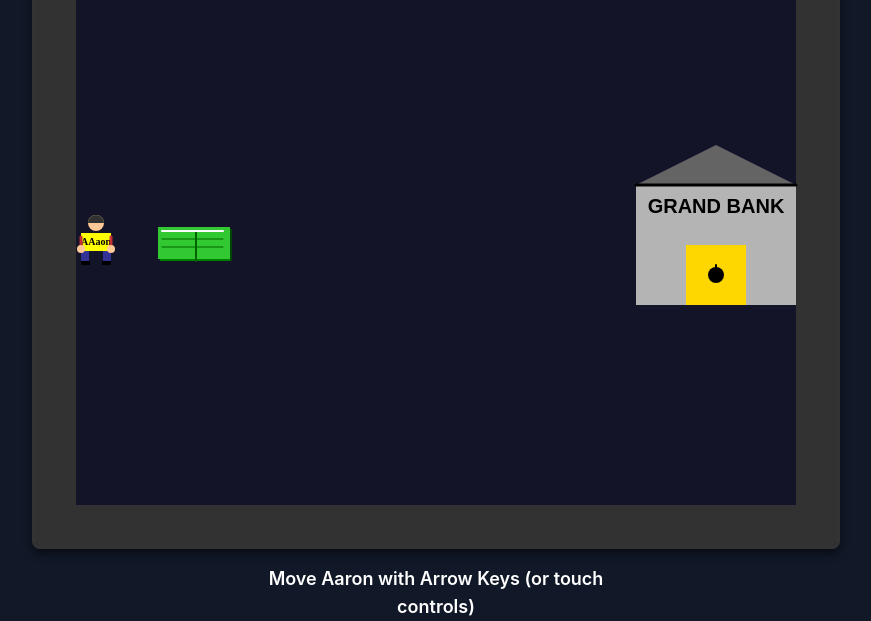
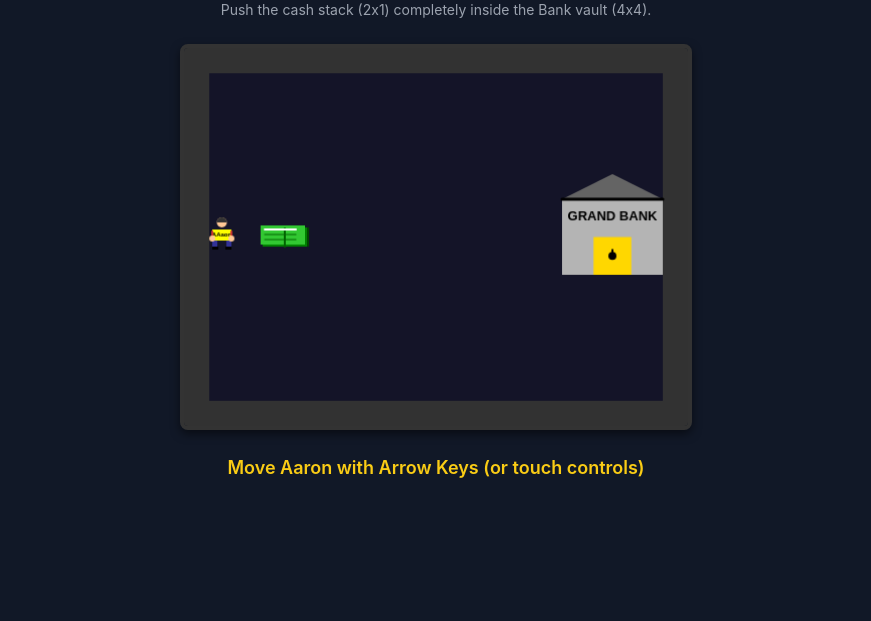
Before and after one commit to lukelightwave/aaronsbankrun, a plain HTML site: page index.html in a window 1280 px wide. Shown: the part 181-802 px from the top of the page, without its empty margins (204-1075 px from the left). Drawn offline with nearby package versions, Linux system fonts and the light colour scheme.

Commit message:
Add files via upload

```diff
--- a/index.html
+++ b/index.html
@@ -13,6 +13,15 @@
             border: 4px solid #333;
             border-radius: 8px;
             touch-action: none; /* Prevents default mobile scrolling/zoom */
+            /* Ensure canvas container respects flex/centering */
+            display: block;
+            max-width: 100%;
+            height: auto;
+        }
+        /* Make the touch controls look better on mobile */
+        #touchControls button {
+            transition: all 0.1s ease;
+            box-shadow: 0 4px 6px rgba(0, 0, 0, 0.3);
         }
     </style>
     <script>
@@ -27,36 +36,37 @@
         }
     </script>
 </head>
-<body class="bg-gray-900 text-white font-sans flex flex-col items-center justify-center min-h-screen p-4">
+<body class="bg-gray-900 text-white font-sans flex flex-col items-center justify-center min-h-screen p-4 overflow-x-hidden">
 
     <h1 class="text-3xl font-bold mb-4 text-yellow-400">Aaron's Bank Run</h1>
-    <p class="text-sm mb-6 text-gray-400">Push the cash stack (2x1) completely inside the Bank vault (4x4).</p>
+    <p class="text-sm mb-6 text-gray-400 text-center">Push the cash stack (2x1) completely inside the Bank vault (4x4).</p>
 
-    <div class="flex flex-col items-center justify-center space-y-4">
-        <canvas id="gameCanvas"></canvas>
+    <div id="gameContainer" class="flex flex-col items-center justify-center w-full max-w-lg space-y-4">
+        <!-- Canvas wrapper is critical for responsive scaling -->
+        <canvas id="gameCanvas" class="w-full"></canvas>
 
         <!-- Instruction and Status Panel -->
-        <div id="statusPanel" class="w-full max-w-sm text-center">
+        <div id="statusPanel" class="w-full text-center p-2">
             <p id="gameMessage" class="text-lg font-semibold h-6">Move Aaron with Arrow Keys</p>
             <p id="resetHint" class="text-sm text-gray-500 mt-1"></p>
         </div>
 
         <!-- Touch Controls (Visible on mobile) -->
-        <div id="touchControls" class="grid grid-cols-3 gap-2 mt-4 md:hidden">
+        <div id="touchControls" class="grid grid-cols-3 gap-3 w-60 mt-4 md:hidden">
             <div></div>
-            <button onclick="game.attemptMove(0, -1)" class="p-3 bg-gray-700 hover:bg-gray-600 rounded-full shadow-lg transition duration-150 active:scale-95">
+            <button onclick="gameInstance.attemptMove(0, -1)" class="p-3 bg-gray-700 hover:bg-gray-600 rounded-full shadow-lg transition duration-150 active:scale-95">
                 <svg class="w-6 h-6 mx-auto" fill="none" stroke="currentColor" viewBox="0 0 24 24"><path stroke-linecap="round" stroke-linejoin="round" stroke-width="2" d="M5 10l7-7m0 0l7 7m-7-7v18"></path></svg>
             </button>
             <div></div>
-            <button onclick="game.attemptMove(-1, 0)" class="p-3 bg-gray-700 hover:bg-gray-600 rounded-full shadow-lg transition duration-150 active:scale-95">
+            <button onclick="gameInstance.attemptMove(-1, 0)" class="p-3 bg-gray-700 hover:bg-gray-600 rounded-full shadow-lg transition duration-150 active:scale-95">
                 <svg class="w-6 h-6 mx-auto" fill="none" stroke="currentColor" viewBox="0 0 24 24"><path stroke-linecap="round" stroke-linejoin="round" stroke-width="2" d="M10 19l-7-7m0 0l7-7m-7 7h18"></path></svg>
             </button>
-            <button onclick="game.resetGame()" class="p-3 bg-red-600 hover:bg-red-500 rounded-lg shadow-lg text-sm transition duration-150 active:scale-95">Reset</button>
-            <button onclick="game.attemptMove(1, 0)" class="p-3 bg-gray-700 hover:bg-gray-600 rounded-full shadow-lg transition duration-150 active:scale-95">
+            <button onclick="gameInstance.resetGame()" class="p-3 bg-red-600 hover:bg-red-500 rounded-lg shadow-lg text-sm font-bold text-white transition duration-150 active:scale-95">Reset</button>
+            <button onclick="gameInstance.attemptMove(1, 0)" class="p-3 bg-gray-700 hover:bg-gray-600 rounded-full shadow-lg transition duration-150 active:scale-95">
                 <svg class="w-6 h-6 mx-auto" fill="none" stroke="currentColor" viewBox="0 0 24 24"><path stroke-linecap="round" stroke-linejoin="round" stroke-width="2" d="M14 5l7 7m0 0l-7 7m7-7H3"></path></svg>
             </button>
             <div></div>
-            <button onclick="game.attemptMove(0, 1)" class="p-3 bg-gray-700 hover:bg-gray-600 rounded-full shadow-lg transition duration-150 active:scale-95">
+            <button onclick="gameInstance.attemptMove(0, 1)" class="p-3 bg-gray-700 hover:bg-gray-600 rounded-full shadow-lg transition duration-150 active:scale-95">
                 <svg class="w-6 h-6 mx-auto" fill="none" stroke="currentColor" viewBox="0 0 24 24"><path stroke-linecap="round" stroke-linejoin="round" stroke-width="2" d="M19 14l-7 7m0 0l-7-7m7 7V3"></path></svg>
             </button>
             <div></div>
@@ -65,11 +75,13 @@
 
     <script>
         // --- Configuration ---
-        const GRID_SIZE = 40;
         const GRID_WIDTH = 20;
         const GRID_HEIGHT = 15;
-        const SCREEN_WIDTH = GRID_WIDTH * GRID_SIZE;
-        const SCREEN_HEIGHT = GRID_HEIGHT * GRID_SIZE;
+
+        // These variables will be calculated dynamically based on screen size
+        let GRID_SIZE;
+        let SCREEN_WIDTH;
+        let SCREEN_HEIGHT;
 
         // --- Colors ---
         const BLACK = '#000000';
@@ -89,8 +101,9 @@
 
         let canvas, ctx;
         let gameInstance;
+        let gameContainer;
 
-        // --- Game Entities ---
+        // --- Game Entities (Same as before, relying on calculated GRID_SIZE) ---
         class Entity {
             constructor(x, y, width = 1, height = 1) {
                 this.x = x;
@@ -99,6 +112,7 @@
                 this.height = height;
             }
 
+            // IMPORTANT: use the global GRID_SIZE
             getPx(coord) { return coord * GRID_SIZE; }
             getPy(coord) { return coord * GRID_SIZE; }
 
@@ -120,37 +134,33 @@
                 const py = this.getPy(this.y);
                 const g = GRID_SIZE;
 
-                // --- Detailed Body Parts within 1x1 Cell ---
+                // Scale drawing elements based on the dynamic GRID_SIZE (g)
+                const legWidth = Math.max(2, Math.round(g * 0.2));
+                const legHeight = Math.max(3, Math.round(g * 0.25));
+                const footHeight = Math.max(1, Math.round(g * 0.1));
+                const torsoHeight = Math.max(5, Math.round(g * 0.45));
+                const margin = Math.max(2, Math.round(g * 0.1));
+
+                const torsoY = py + g - legHeight - footHeight - torsoHeight;
+                const torsoX = px + margin;
+                const torsoWidth = g - (margin * 2);
 
                 // 1. Legs/Feet (Bottom)
-                const legWidth = 8;
-                const legHeight = 10;
-                const footHeight = 4;
-                const torsoHeight = 18;
-                const torsoY = py + g - legHeight - footHeight - torsoHeight;
-                const torsoX = px + 5;
-                const torsoWidth = g - 10;
+                ctx.fillStyle = PANTS_COLOR;
+                ctx.fillRect(px + margin, py + g - legHeight - footHeight, legWidth, legHeight);
+                ctx.fillRect(px + g - margin - legWidth, py + g - legHeight - footHeight, legWidth, legHeight);
 
-                // Left Leg
-                ctx.fillStyle = PANTS_COLOR;
-                ctx.fillRect(px + 5, py + g - legHeight - footHeight, legWidth, legHeight);
-                // Left Foot
+                // Feet
                 ctx.fillStyle = BLACK;
-                ctx.fillRect(px + 5, py + g - footHeight, legWidth + 1, footHeight);
-
-                // Right Leg
-                ctx.fillStyle = PANTS_COLOR;
-                ctx.fillRect(px + g - 5 - legWidth, py + g - legHeight - footHeight, legWidth, legHeight);
-                // Right Foot
-                ctx.fillStyle = BLACK;
-                ctx.fillRect(px + g - 5 - legWidth - 1, py + g - footHeight, legWidth + 1, footHeight);
+                ctx.fillRect(px + margin, py + g - footHeight, legWidth + 1, footHeight);
+                ctx.fillRect(px + g - margin - legWidth - 1, py + g - footHeight, legWidth + 1, footHeight);
 
                 // 2. Torso (Center)
                 ctx.fillStyle = SHIRT_COLOR;
                 ctx.fillRect(torsoX, torsoY, torsoWidth, torsoHeight);
 
                 // 3. Head (Top)
-                const headRadius = 8;
+                const headRadius = Math.max(4, Math.round(g * 0.2));
                 const headCenterY = torsoY - headRadius - 2;
                 const headCenterX = px + g / 2;
                 ctx.fillStyle = SKIN_TONE;
@@ -161,19 +171,20 @@
                 // Hair/Top of Head (Arc)
                 ctx.fillStyle = HAIR_COLOR;
                 ctx.beginPath();
-                ctx.arc(headCenterX, headCenterY, headRadius, 0, Math.PI, true); // True for counter-clockwise (top half)
+                ctx.arc(headCenterX, headCenterY, headRadius, 0, Math.PI, true);
                 ctx.fill();
 
-                // 4. Shirt Text ("AAaon")
+                // 4. Shirt Text ("AAaon") - Scale font size
+                const fontSize = Math.max(6, Math.round(g * 0.2));
                 ctx.fillStyle = BLACK;
-                ctx.font = 'bold 10px Terminal';
+                ctx.font = `bold ${fontSize}px Arial`;
                 ctx.textAlign = 'center';
-                ctx.fillText('AAaon', headCenterX, torsoY + torsoHeight / 2 + 3);
+                ctx.fillText('AAaon', headCenterX, torsoY + torsoHeight / 2 + (fontSize / 4));
 
                 // 5. Arms and Hands
-                const armThickness = 3;
-                const handSize = 4;
-                const shoulderY = torsoY + 4;
+                const armThickness = Math.max(1, Math.round(g * 0.075));
+                const handSize = Math.max(1, Math.round(g * 0.1));
+                const shoulderY = torsoY + armThickness;
 
                 ctx.strokeStyle = BODY_COLOR;
                 ctx.lineWidth = armThickness;
@@ -187,23 +198,24 @@
                 };
 
                 if (this.isCelebrating) {
+                    const armReach = Math.round(g * 0.1);
                     // Left Arm (V-shape up)
                     ctx.beginPath();
                     ctx.moveTo(torsoX, shoulderY);
-                    ctx.lineTo(px + 3, py + 3);
+                    ctx.lineTo(px + armReach, py + armReach);
                     ctx.stroke();
-                    drawHand(px + 3, py + 3);
+                    drawHand(px + armReach, py + armReach);
 
                     // Right Arm (V-shape up)
                     ctx.beginPath();
                     ctx.moveTo(torsoX + torsoWidth, shoulderY);
-                    ctx.lineTo(px + g - 3, py + 3);
+                    ctx.lineTo(px + g - armReach, py + armReach);
                     ctx.stroke();
-                    drawHand(px + g - 3, py + 3);
+                    drawHand(px + g - armReach, py + armReach);
 
                 } else {
                     // Normal Arms (Down)
-                    const armEndY = torsoY + torsoHeight - 2;
+                    const armEndY = torsoY + torsoHeight - armThickness;
 
                     // Left Arm
                     ctx.beginPath();
@@ -224,33 +236,35 @@
 
         class CashStack extends Entity {
             constructor(x, y) {
-                super(x, y, 2, 1); // 2 blocks wide, 1 block high
+                super(x, y, 2, 1);
             }
 
             draw(ctx) {
                 const px = this.getPx(this.x);
                 const py = this.getPy(this.y);
                 const totalWidth = this.width * GRID_SIZE;
+                const margin = Math.round(GRID_SIZE * 0.1);
 
-                // 1. Dark green/shadow base (gives 3D depth)
-                const baseRect = { x: px + 4, y: py + 4, w: totalWidth - 8, h: GRID_SIZE - 8 };
+                // 1. Dark green/shadow base
+                const baseRect = { x: px + margin, y: py + margin, w: totalWidth - margin * 2, h: GRID_SIZE - margin * 2 };
                 ctx.fillStyle = CASH_DARK;
                 ctx.fillRect(baseRect.x, baseRect.y, baseRect.w, baseRect.h);
 
                 // 2. Main Stack Block (lighter green, offset up and left)
-                const stackRect = { x: px + 2, y: py + 2, w: totalWidth - 8, h: GRID_SIZE - 8 };
+                const offset = Math.round(GRID_SIZE * 0.05);
+                const stackRect = { x: px + offset, y: py + offset, w: totalWidth - margin * 2, h: GRID_SIZE - margin * 2 };
                 ctx.fillStyle = CASH_LIGHT;
                 ctx.fillRect(stackRect.x, stackRect.y, stackRect.w, stackRect.h);
 
                 const line_color = '#006400';
-                const top_left_x = px + 2;
-                const top_left_y = py + 2;
+                const top_left_x = px + offset;
+                const top_left_y = py + offset;
 
                 // 3. Top surface details (representing bills)
                 ctx.strokeStyle = line_color;
                 ctx.lineWidth = 1;
                 for (let i = 1; i < 4; i++) {
-                    const y_offset = top_left_y + i * (GRID_SIZE / 5) - 4;
+                    const y_offset = top_left_y + i * (GRID_SIZE / 5) - offset;
                     ctx.beginPath();
                     ctx.moveTo(top_left_x + 4, y_offset);
                     ctx.lineTo(top_left_x + totalWidth - 15, y_offset);
@@ -260,8 +274,8 @@
                 // Divider line between the two logical blocks
                 ctx.lineWidth = 2;
                 ctx.beginPath();
-                ctx.moveTo(px + GRID_SIZE, top_left_y + 4);
-                ctx.lineTo(px + GRID_SIZE, py + GRID_SIZE - 4);
+                ctx.moveTo(px + GRID_SIZE, top_left_y + margin);
+                ctx.lineTo(px + GRID_SIZE, py + GRID_SIZE - margin);
                 ctx.stroke();
 
                 // 4. Highlight (for shine)
@@ -274,13 +288,13 @@
 
                 // 5. Side shadow
                 ctx.fillStyle = '#004600';
-                ctx.fillRect(px + totalWidth - 6, py + 4, 2, GRID_SIZE - 8);
+                ctx.fillRect(px + totalWidth - margin, py + margin, 2, GRID_SIZE - margin * 2);
             }
         }
 
         class Bank extends Entity {
             constructor(x, y) {
-                super(x, y, 4, 4); // 4 blocks wide, 4 blocks high
+                super(x, y, 4, 4);
             }
 
             draw(ctx) {
@@ -289,17 +303,17 @@
                 const totalWidth = this.width * GRID_SIZE;
                 const totalHeight = this.height * GRID_SIZE;
 
-                // 1. Main Building Block (Occupies the 4x4 space minus the roof block height)
+                // 1. Main Building Block
                 const buildingY = py + GRID_SIZE;
                 const buildingHeight = totalHeight - GRID_SIZE;
                 ctx.fillStyle = BANK_COLOR;
                 ctx.fillRect(px, buildingY, totalWidth, buildingHeight);
 
-                // 2. Roof (Spans 4 blocks wide, sits one block up)
+                // 2. Roof
                 ctx.fillStyle = ROOF_COLOR;
                 ctx.beginPath();
                 ctx.moveTo(px, buildingY);
-                ctx.lineTo(px + totalWidth / 2, py); // Peak
+                ctx.lineTo(px + totalWidth / 2, py);
                 ctx.lineTo(px + totalWidth, buildingY);
                 ctx.closePath();
                 ctx.fill();
@@ -309,23 +323,24 @@
                 ctx.beginPath();
                 ctx.moveTo(px, buildingY);
                 ctx.lineTo(px + totalWidth, buildingY);
-                ctx.stroke(); // Roof edge line
+                ctx.stroke();
 
-                // 3. Vault Door/Entrance (Goal Area - centered on the building base)
+                // 3. Vault Door/Entrance (Goal Area)
                 const vaultWidth = GRID_SIZE * 1.5;
                 const vaultHeight = GRID_SIZE * 1.5;
                 const vaultX = px + totalWidth / 2 - vaultWidth / 2;
                 const vaultY = py + totalHeight - vaultHeight;
                 ctx.fillStyle = GOLD;
-                // Since Canvas doesn't have native border-radius for fillRect, we'll approximate with fillRect
                 ctx.fillRect(vaultX, vaultY, vaultWidth, vaultHeight);
 
                 // 4. Vault Handle (Circle)
+                const handleRadius = Math.max(4, Math.round(GRID_SIZE * 0.1));
+                const handleLength = Math.max(5, Math.round(GRID_SIZE * 0.25));
                 const vaultCenterX = vaultX + vaultWidth / 2;
                 const vaultCenterY = vaultY + vaultHeight / 2;
                 ctx.fillStyle = BLACK;
                 ctx.beginPath();
-                ctx.arc(vaultCenterX, vaultCenterY, 8, 0, Math.PI * 2);
+                ctx.arc(vaultCenterX, vaultCenterY, handleRadius, 0, Math.PI * 2);
                 ctx.fill();
 
                 // Vault Handle (Line)
@@ -333,16 +348,19 @@
                 ctx.lineWidth = 2;
                 ctx.beginPath();
                 ctx.moveTo(vaultCenterX, vaultCenterY);
-                ctx.lineTo(vaultCenterX, vaultCenterY - 10);
+                ctx.lineTo(vaultCenterX, vaultCenterY - handleLength);
                 ctx.stroke();
 
-                // 5. "GRAND BANK" Text on the building
+                // 5. "GRAND BANK" Text on the building - Scale font size
+                const bankFontSize = Math.max(8, Math.round(GRID_SIZE * 0.5));
                 ctx.fillStyle = BLACK;
-                ctx.font = 'bold 20px Arial';
+                ctx.font = `bold ${bankFontSize}px Arial`;
                 ctx.textAlign = 'center';
                 ctx.fillText('GRAND BANK', px + totalWidth / 2, py + GRID_SIZE * 1.5 + 8);
             }
         }
+        // --- End Entity Classes ---
+
 
         class Game {
             constructor() {
@@ -350,10 +368,15 @@
                 this.ctx = this.canvas.getContext('2d');
                 this.messageEl = document.getElementById('gameMessage');
                 this.hintEl = document.getElementById('resetHint');
+                this.gameContainer = document.getElementById('gameContainer');
 
-                this.canvas.width = SCREEN_WIDTH;
-                this.canvas.height = SCREEN_HEIGHT;
+                // Set up event listeners for resizing, using a dedicated handler
+                window.addEventListener('resize', this.handleResize.bind(this));
 
+                // 1. Initial size calculation (MUST happen before entity creation)
+                this._updateDimensions();
+
+                // 2. Initialize entities and run initial draw (resetGame calls draw())
                 this.gameLoopInterval = null;
                 this.resetGame();
 
@@ -361,20 +384,43 @@
                 this.startGameLoop();
             }
 
+            // Internal: Update Dimensions Only
+            _updateDimensions() {
+                // Determine the space available for the canvas (accounting for padding/margins)
+                const containerWidth = this.gameContainer.clientWidth;
+                const availableWidth = containerWidth - 8; // Subtract a small buffer
+
+                // Calculate max GRID_SIZE based on the available width and height ratio (20:15)
+                const maxGridX = Math.floor(availableWidth / GRID_WIDTH);
+
+                // Set the GRID_SIZE, capping it at 40 (the desktop ideal size)
+                GRID_SIZE = Math.min(40, maxGridX);
+
+                // Update global screen dimensions
+                SCREEN_WIDTH = GRID_WIDTH * GRID_SIZE;
+                SCREEN_HEIGHT = GRID_HEIGHT * GRID_SIZE;
+
+                // Update canvas dimensions
+                this.canvas.width = SCREEN_WIDTH;
+                this.canvas.height = SCREEN_HEIGHT;
+            }
+
+            // Public method for the window resize event
+            handleResize() {
+                this._updateDimensions();
+                this.draw(); // Redraw only when entities are guaranteed to exist
+            }
+
             resetGame() {
-                // Aaron starts on the left side
                 this.player = new Player(1, Math.floor(GRID_HEIGHT / 2));
-
-                // Bank is large (4x4) and positioned high on the right
                 this.bank = new Bank(GRID_WIDTH - 5, Math.floor(GRID_HEIGHT / 2) - 2);
-
-                // Cash starts near Aaron (2 blocks wide)
                 this.cash = new CashStack(3, Math.floor(GRID_HEIGHT / 2));
 
                 this.gameWon = false;
                 this.message = "Move Aaron with Arrow Keys (or touch controls)";
                 this.hint = "";
                 this.updateUI();
+                this.draw();
             }
 
             setupInput() {
@@ -394,7 +440,7 @@
                         case 'ArrowRight': dx = 1; break;
                     }
                     if (dx !== 0 || dy !== 0) {
-                        e.preventDefault(); // Prevent scrolling
+                        e.preventDefault();
                         this.attemptMove(dx, dy);
                     }
                 });
@@ -406,43 +452,34 @@
                 const newPlayerX = this.player.x + dx;
                 const newPlayerY = this.player.y + dy;
 
-                // Check screen bounds for player (playable area is 1 to GRID_WIDTH-2 and 1 to GRID_HEIGHT-2)
+                // Check screen bounds for player
                 const inBounds = (x, y) => (x > 0 && x < GRID_WIDTH - 1 && y > 0 && y < GRID_HEIGHT - 1);
                 if (!inBounds(newPlayerX, newPlayerY)) {
                     return;
                 }
 
-                // Check if the player is moving into *any* part of the 2-block cash stack
                 let isPushing = false;
                 if (newPlayerX === this.cash.x && newPlayerY === this.cash.y) {
-                    isPushing = true; // Pushing the left block
+                    isPushing = true;
                 } else if (newPlayerX === this.cash.x + 1 && newPlayerY === this.cash.y) {
-                    isPushing = true; // Pushing the right block
+                    isPushing = true;
                 }
 
                 if (isPushing) {
                     const newCashX = this.cash.x + dx;
                     const newCashY = this.cash.y + dy;
 
-                    // Check if the resulting position of the entire 2-block stack is in the play area
                     const cashFarX = newCashX + this.cash.width - 1;
                     const isXInBounds = (newCashX > 0 && cashFarX < GRID_WIDTH - 1);
                     const isYInBounds = (newCashY > 0 && newCashY < GRID_HEIGHT - 1);
 
                     if (isXInBounds && isYInBounds) {
-                        // Check if the new cash position overlaps with the bank (which is allowed for winning)
-                        // In Sokoban, boxes cannot be pushed onto other boxes (which we don't have)
-                        // or unmovable obstacles (only walls here, checked by bounds).
-
-                        // Move the cash
                         this.cash.x = newCashX;
                         this.cash.y = newCashY;
-                        // Then move the player
                         this.player.x = newPlayerX;
                         this.player.y = newPlayerY;
                     }
                 } else {
-                    // Regular player move
                     this.player.x = newPlayerX;
                     this.player.y = newPlayerY;
                 }
@@ -456,11 +493,7 @@
                     return;
                 }
 
-                // Check win condition: The entire 2x1 Cash Stack must be fully contained within the 4x4 Bank area.
-
-                // Cash boundaries: [cash.x, cash.x + 1] in X, [cash.y] in Y
-                // Bank boundaries: [bank.x, bank.x + 3] in X, [bank.y, bank.y + 3] in Y
-
+                // Check win condition
                 const cashFullyInsideX = (this.cash.x >= this.bank.x) &&
                                          (this.cash.x + this.cash.width - 1 <= this.bank.x + this.bank.width - 1);
                 const cashFullyInsideY = (this.cash.y >= this.bank.y) &&
@@ -477,25 +510,6 @@
                     this.hint = "";
                 }
                 this.updateUI();
-                this.draw();
-            }
-
-            updateUI() {
-                this.messageEl.textContent = this.message;
-                this.hintEl.textContent = this.hint;
-
-                if (this.gameWon) {
-                    this.messageEl.classList.remove('text-lg', 'font-semibold');
-                    this.messageEl.classList.add('text-2xl', 'font-extrabold', 'text-green-400');
-                } else {
-                    this.messageEl.classList.add('text-lg', 'font-semibold');
-                    this.messageEl.classList.remove('text-2xl', 'font-extrabold', 'text-green-400');
-                }
-            }
-
-            drawBlock(x, y, color) {
-                this.ctx.fillStyle = color;
-                this.ctx.fillRect(x * GRID_SIZE, y * GRID_SIZE, GRID_SIZE, GRID_SIZE);
             }
 
             draw() {
@@ -534,9 +548,31 @@
                 };
                 requestAnimationFrame(drawFrame);
             }
+
+            updateUI() {
+                this.messageEl.textContent = this.message;
+                this.hintEl.textContent = this.hint;
+
+                if (this.gameWon) {
+                    this.messageEl.classList.remove('text-lg', 'font-semibold', 'text-yellow-400');
+                    this.messageEl.classList.add('text-2xl', 'font-extrabold', 'text-green-400');
+                } else {
+                    this.messageEl.classList.add('text-lg', 'font-semibold', 'text-yellow-400');
+                    this.messageEl.classList.remove('text-2xl', 'font-extrabold', 'text-green-400');
+                }
+            }
         }
 
         window.onload = () => {
+            // Updated to ensure button handlers call the correct global instance
+            const touchButtons = document.querySelectorAll('#touchControls button');
+            touchButtons.forEach(button => {
+                const onclickAttr = button.getAttribute('onclick');
+                if (onclickAttr) {
+                    button.setAttribute('onclick', onclickAttr.replace('game.', 'gameInstance.'));
+                }
+            });
+
             gameInstance = new Game();
         };
     </script>
```
